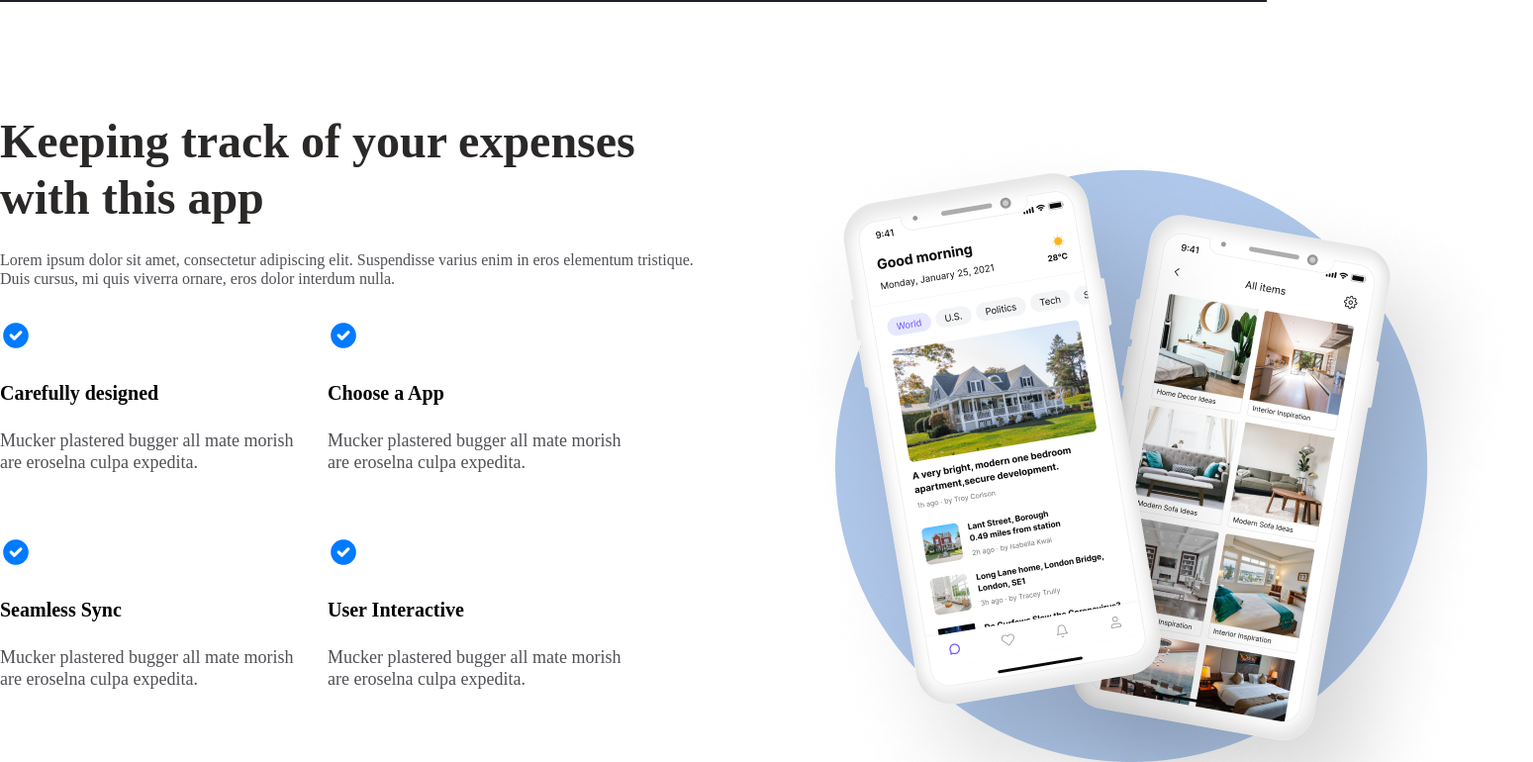
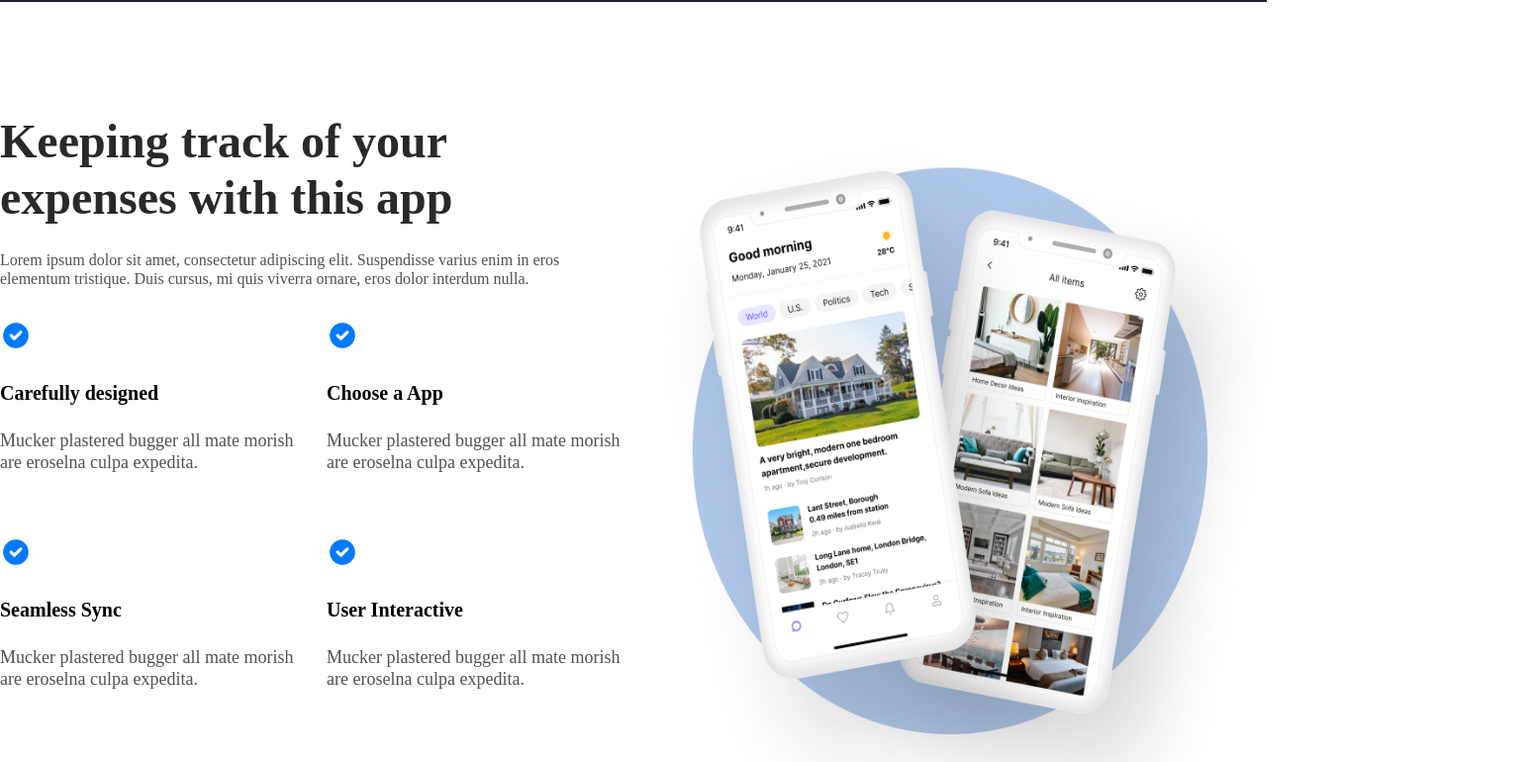
Before and after one commit to dasturchiOybe/air_web-sity, a plain HTML site: page index.html in a window 1280 px wide. Shown: the part 2481-3251 px from the top of the page at 99% size, 1549 px wide, since content can reach past the window. Drawn offline with Linux system fonts and the light colour scheme; a web font is replaced by a local one.

Commit message:
xatolikni tuzatdim

```diff
--- a/style/sass/_app.scss
+++ b/style/sass/_app.scss
@@ -67,7 +67,7 @@
     padding-top: 112px;
     background: #fff;
     h2{
-        width: 686px;
+        width: 600px;
         color: var(--2-b-2828, #2B2828);
         font-size: 48px;
         font-family: Rubik;
@@ -78,7 +78,7 @@
     p{
         margin-top: 24px;
         margin-bottom: 32px;
-        width: 733px;
+        width: 633px;
         color: var(--505056, #505056);
         font-size: 16px;
         font-family: Rubik;
@@ -87,6 +87,7 @@
         line-height: 120%;
     }
     .card-group{
+        width: 630px;
         display: flex;
         gap: 24px;
         .card{
@@ -122,7 +123,11 @@
         margin-top: 32px;
     }
     .img{
-        margin-left: 40px;
+        margin-left: 5px;
+        img{
+            width: 675px;
+            height: 760px;
+        }
     }
 }
 }
```
Also changed, not shown: style/sass.css, 1 other file.
